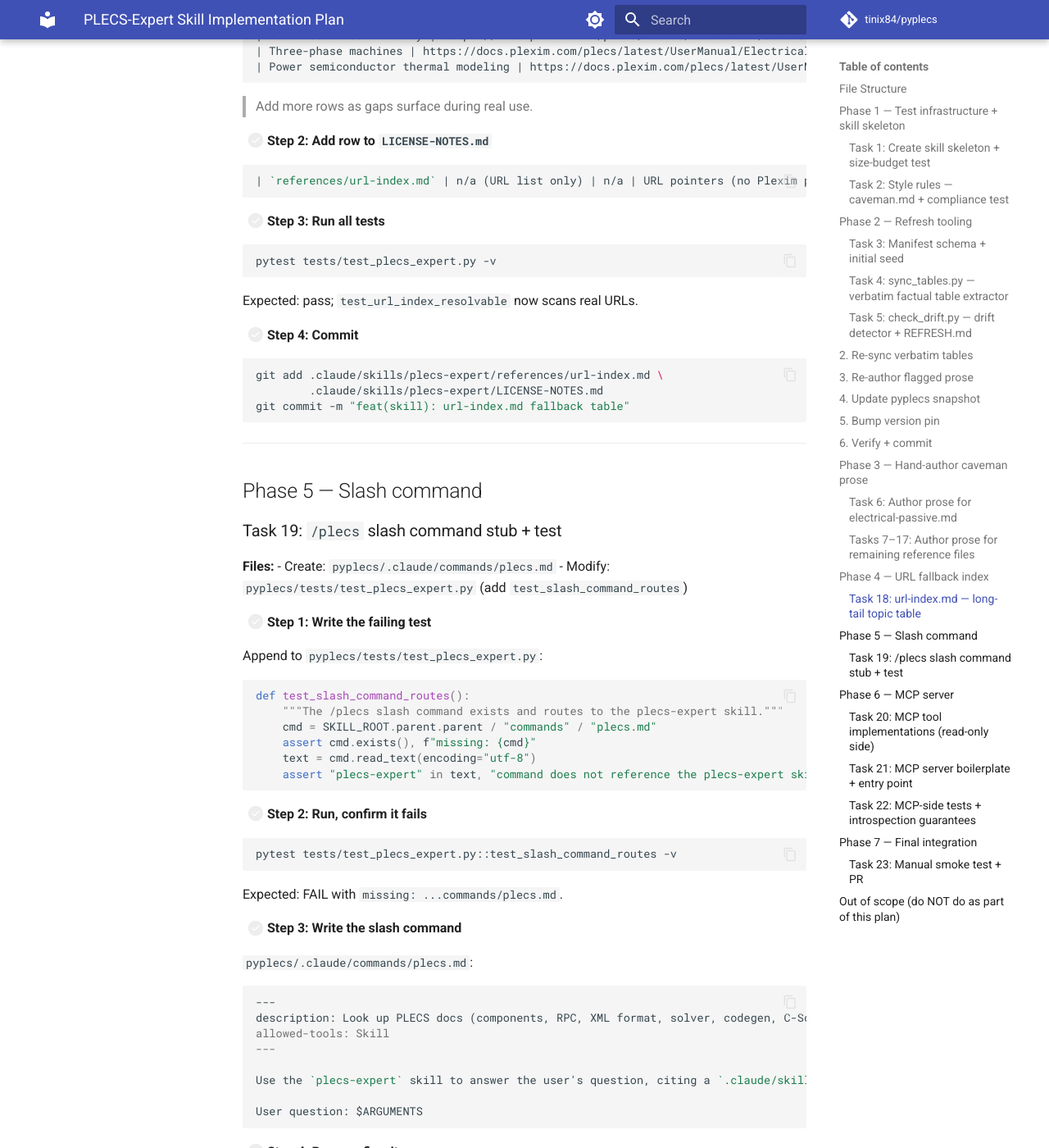
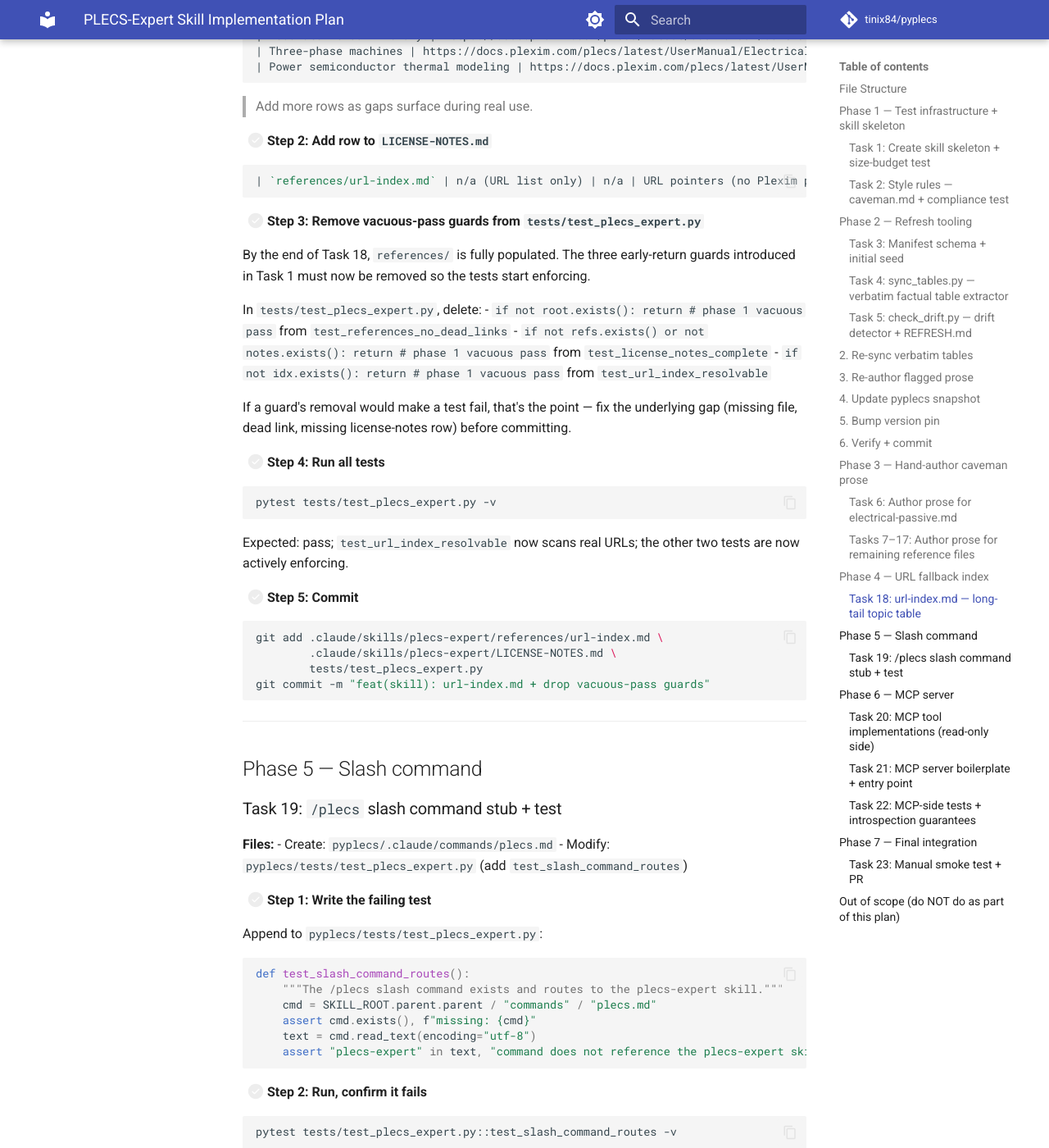
Before and after one commit to tinix84/pyplecs, an MkDocs documentation site: the page built from docs/superpowers/plans/2026-04-27-plecs-expert-skill.md, in a window 1280 px wide and 1400 px high, scrolled down 24709 px. Shown: the whole window at 82% size. Built offline with MkDocs 1.6.1 and Material for MkDocs 9.7.7, drawn with Linux system fonts in a browser that asks for light colours; comment, search, counter and statistics services are not loaded.

Commit message:
docs(plan): graduate vacuous-pass test guards in Task 18
Reviewer flagged that test_plecs_expert.py's early-return guards
risk surviving past Phase 3 and silently masking bugs. Adds an
explicit removal step to Task 18 (the natural transition point —
url-index.md is the last reference file).

Co-Authored-By: Claude Opus 4.7 (1M context) <noreply@anthropic.com>

````diff
--- a/docs/superpowers/plans/2026-04-27-plecs-expert-skill.md
+++ b/docs/superpowers/plans/2026-04-27-plecs-expert-skill.md
@@ -1138,20 +1138,32 @@ Topics not covered offline. Skill should `WebFetch` the URL, summarize in cavema
 | `references/url-index.md` | n/a (URL list only) | n/a | URL pointers (no Plexim prose mirrored) |
 ```
 
-- [ ] **Step 3: Run all tests**
+- [ ] **Step 3: Remove vacuous-pass guards from `tests/test_plecs_expert.py`**
+
+By the end of Task 18, `references/` is fully populated. The three early-return guards introduced in Task 1 must now be removed so the tests start enforcing.
+
+In `tests/test_plecs_expert.py`, delete:
+- `if not root.exists(): return  # phase 1 vacuous pass` from `test_references_no_dead_links`
+- `if not refs.exists() or not notes.exists(): return  # phase 1 vacuous pass` from `test_license_notes_complete`
+- `if not idx.exists(): return  # phase 1 vacuous pass` from `test_url_index_resolvable`
+
+If a guard's removal would make a test fail, that's the point — fix the underlying gap (missing file, dead link, missing license-notes row) before committing.
+
+- [ ] **Step 4: Run all tests**
 
 ```bash
 pytest tests/test_plecs_expert.py -v
 ```
 
-Expected: pass; `test_url_index_resolvable` now scans real URLs.
-
-- [ ] **Step 4: Commit**
+Expected: pass; `test_url_index_resolvable` now scans real URLs; the other two tests are now actively enforcing.
+
+- [ ] **Step 5: Commit**
 
 ```bash
 git add .claude/skills/plecs-expert/references/url-index.md \
-        .claude/skills/plecs-expert/LICENSE-NOTES.md
-git commit -m "feat(skill): url-index.md fallback table"
+        .claude/skills/plecs-expert/LICENSE-NOTES.md \
+        tests/test_plecs_expert.py
+git commit -m "feat(skill): url-index.md + drop vacuous-pass guards"
 ```
 
 ---
````
